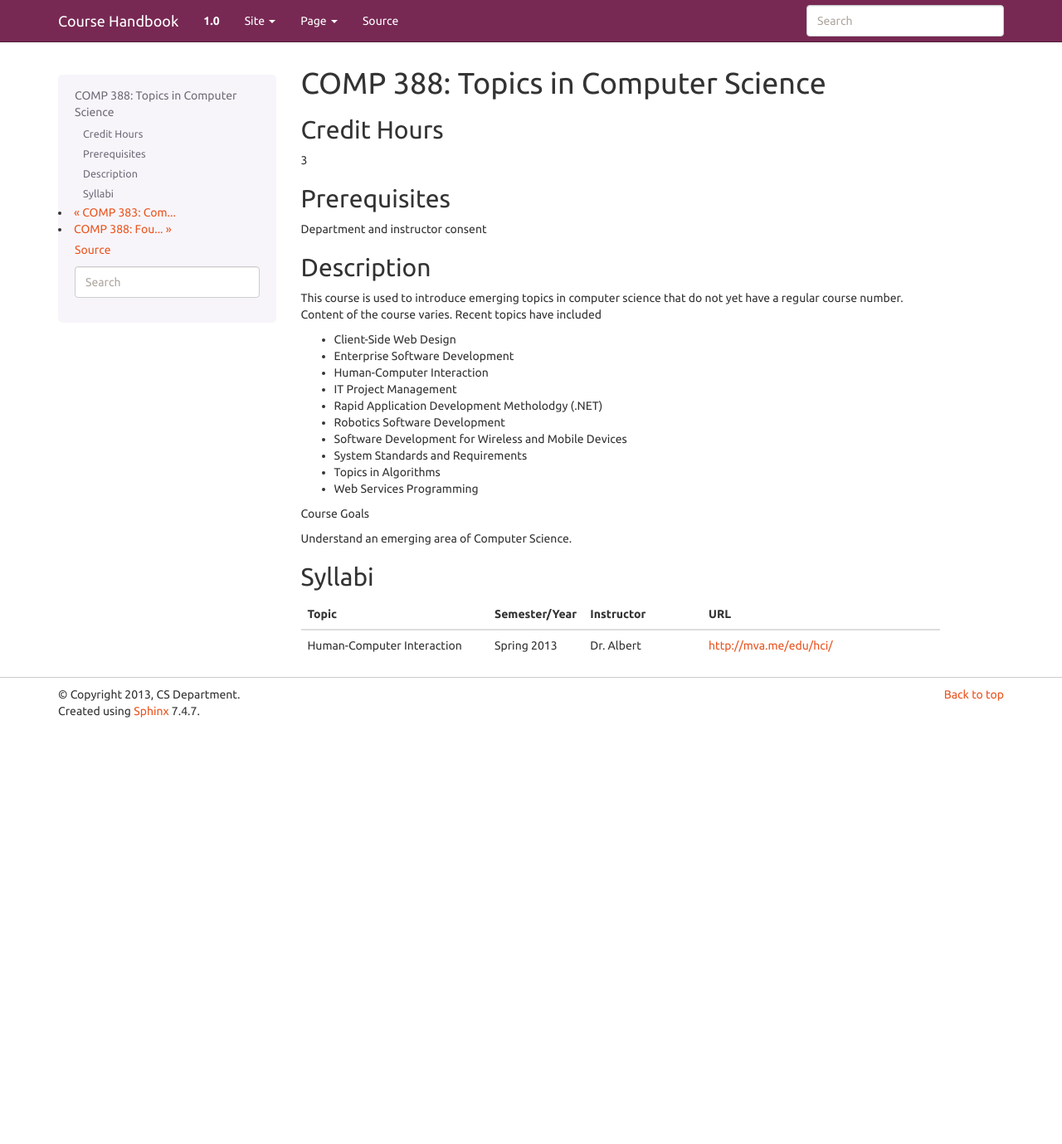
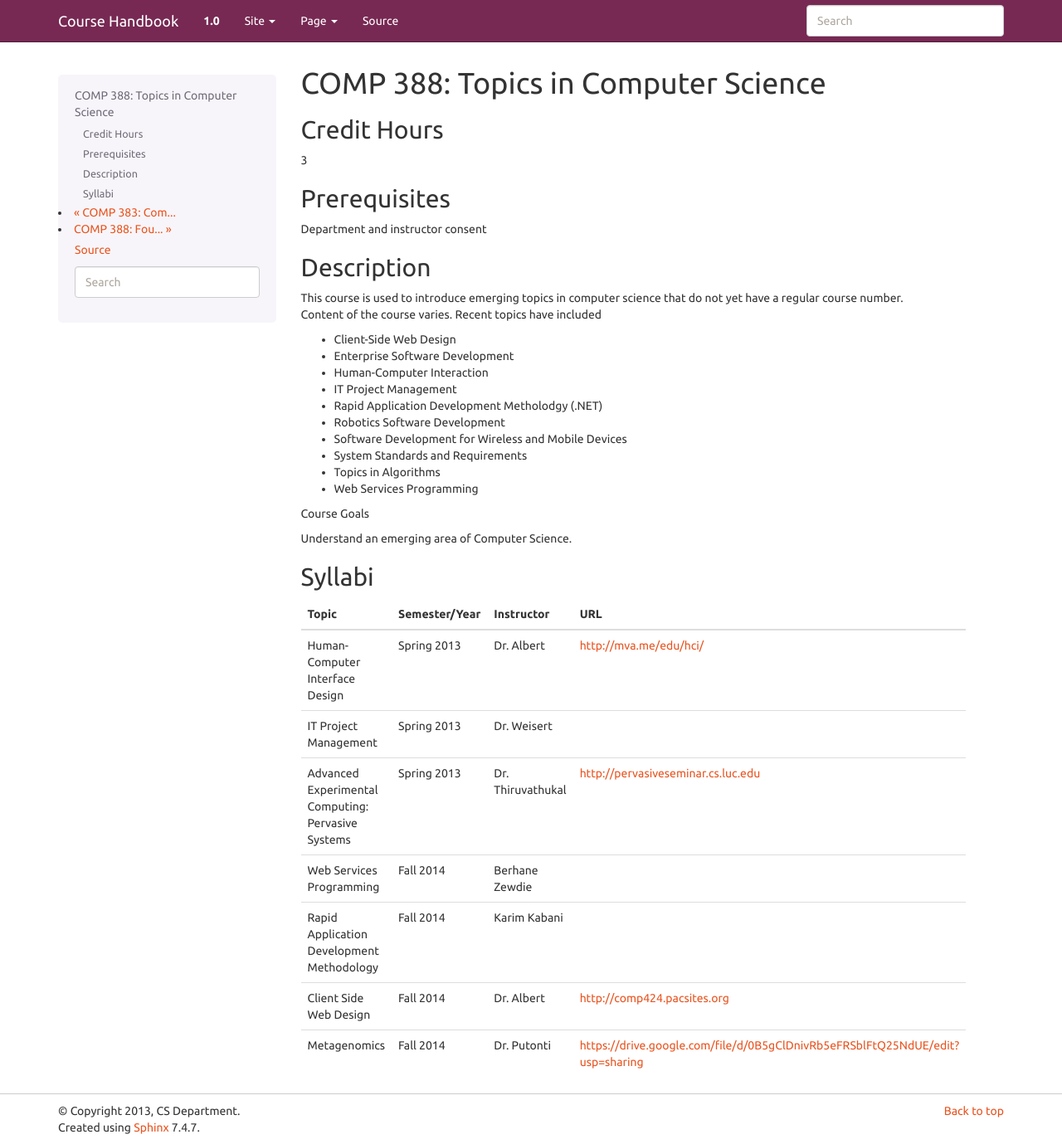
Before and after one commit to kyang5/coursedescriptions, a Sphinx documentation site: the page built from source/comp388.rst, in a window 1280 px wide and 1379 px high. Shown: the whole window at 83% size. Built offline with Sphinx 7.4.7, drawn with Linux system fonts in a browser that asks for light colours.

Commit message:
Updated syllabus info for COMP 388

```diff
--- a/source/comp388.rst
+++ b/source/comp388.rst
@@ -41,4 +41,10 @@ Syllabi
    	:header: "Topic", "Semester/Year", "Instructor", "URL"
    	:widths: 40, 15, 25, 50
 
-	"Human-Computer Interaction", "Spring 2013", "Dr. Albert", "http://mva.me/edu/hci/"
+	"Human-Computer Interface Design", "Spring 2013", "Dr. Albert", "http://mva.me/edu/hci/"
+	"IT Project Management", "Spring 2013", "Dr. Weisert", ""
+	"Advanced Experimental Computing: Pervasive Systems", "Spring 2013", "Dr. Thiruvathukal", "http://pervasiveseminar.cs.luc.edu"
+	"Web Services Programming", "Fall 2014", "Berhane Zewdie", ""
+	"Rapid Application Development Methodology", "Fall 2014", "Karim Kabani", ""
+	"Client Side Web Design", "Fall 2014", "Dr. Albert", "http://comp424.pacsites.org"
+	"Metagenomics", "Fall 2014", "Dr. Putonti", "https://drive.google.com/file/d/0B5gClDnivRb5eFRSblFtQ25NdUE/edit?usp=sharing"
```
